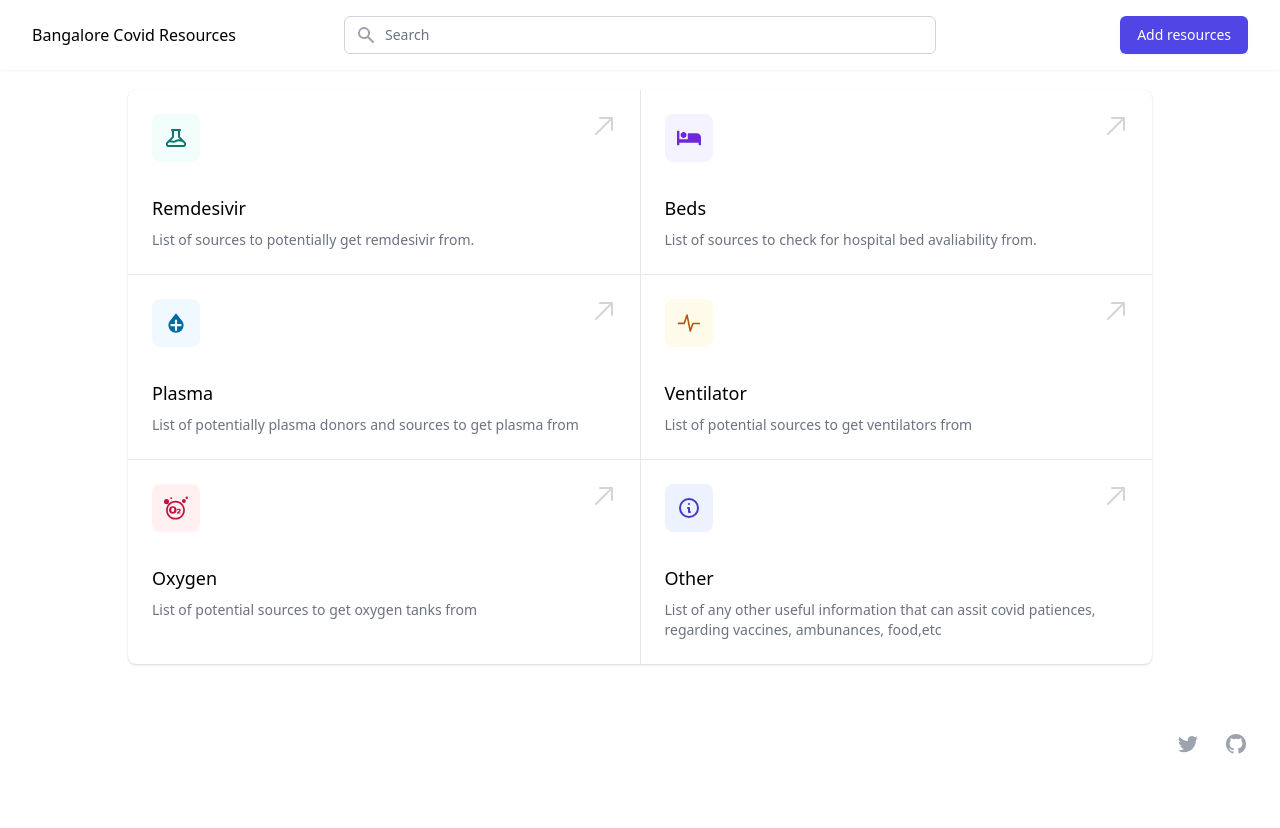
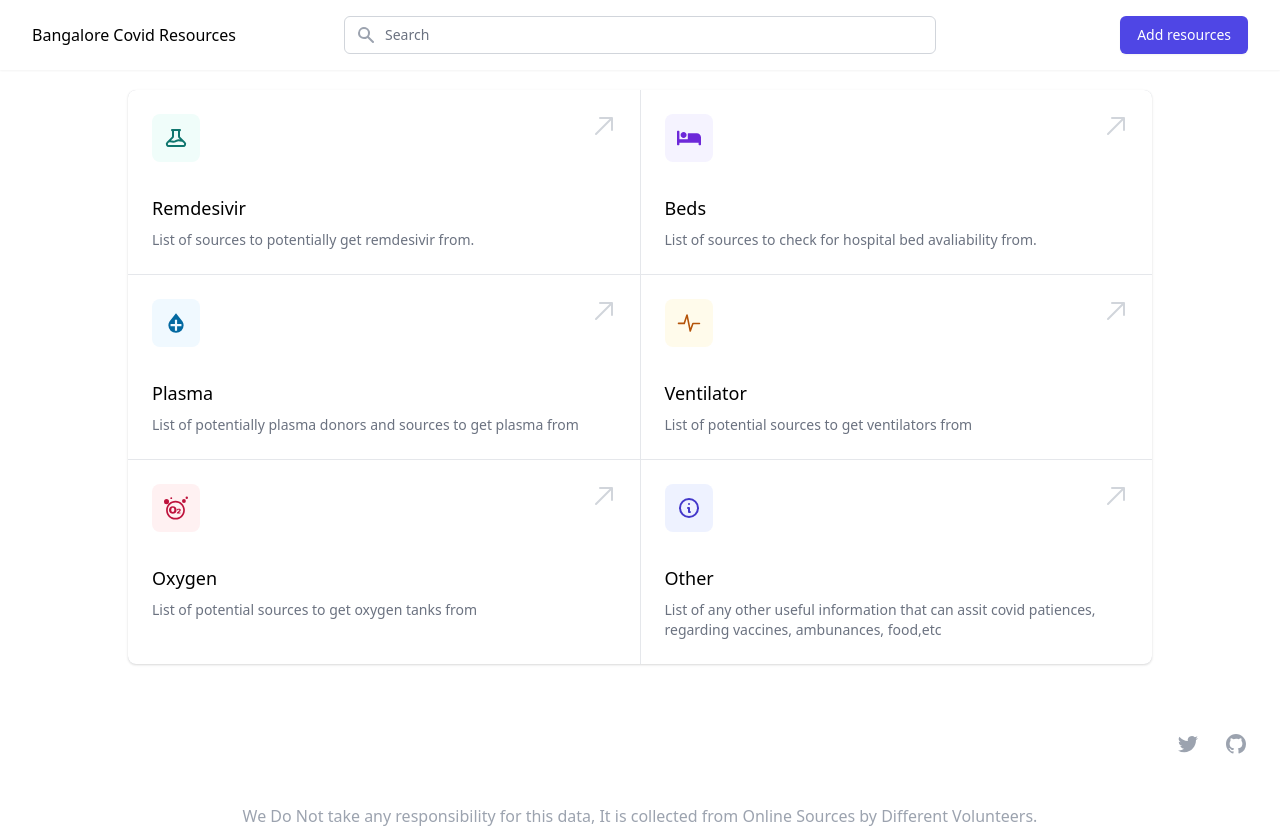
Before and after one commit to CryogenicPlanet/covid-resources, a Next.js app: page / in a window 1280 px wide. Before the commit the page ends 804 px from the top, so only its background shows below. Built offline with nearby package versions, Linux system fonts and the light colour scheme.

Commit message:
Update Layout.tsx

```diff
--- a/components/Layout.tsx
+++ b/components/Layout.tsx
@@ -54,6 +54,7 @@ const Footer = () => {
           <p className="text-center text-base text-gray-400"></p>
         </div>
       </div>
+      <div className="text-center text-base text-gray-400">We Do Not take any responsibility for this data, It is collected from Online Sources by Different Volunteers.</div>
     </footer>
   )
 }
```
